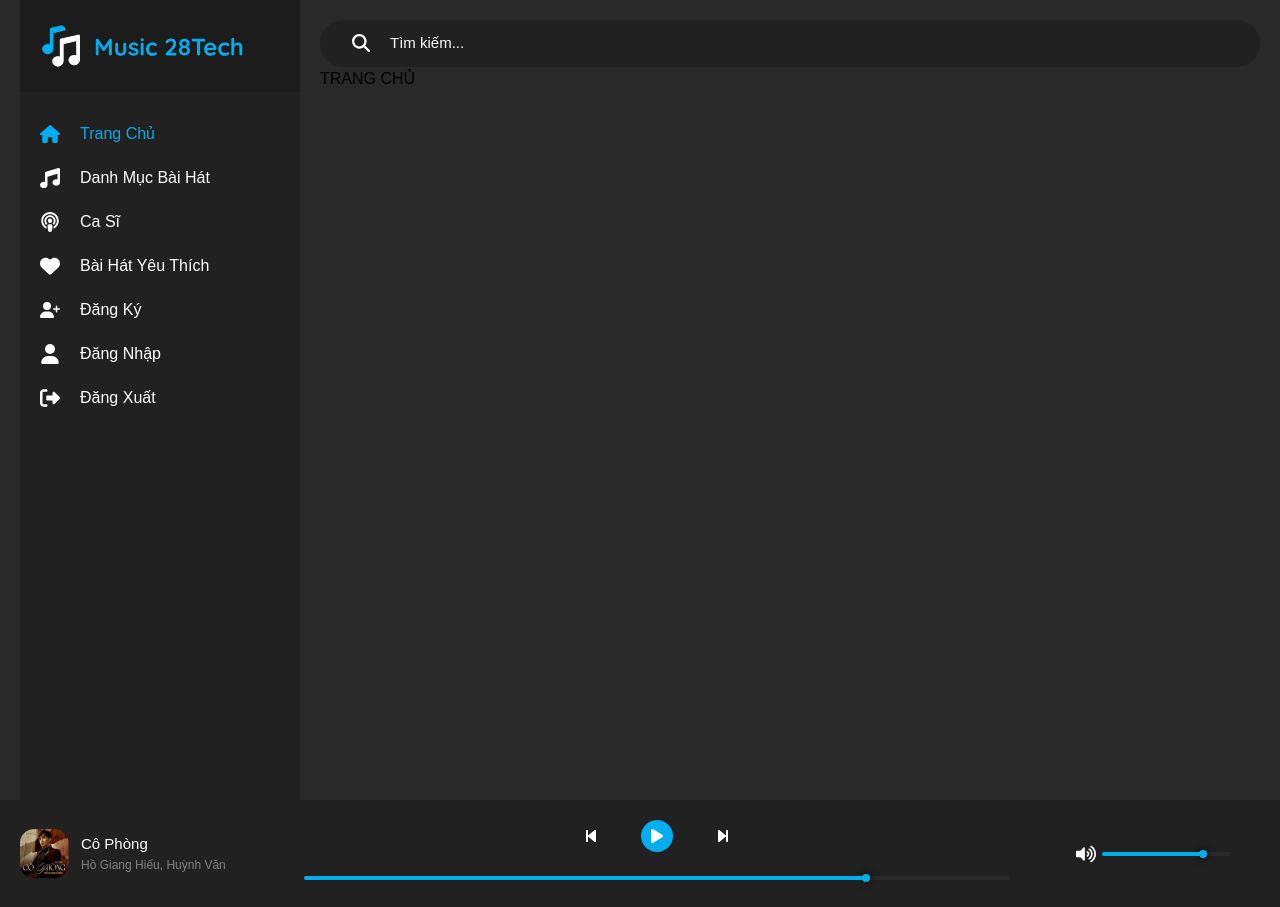
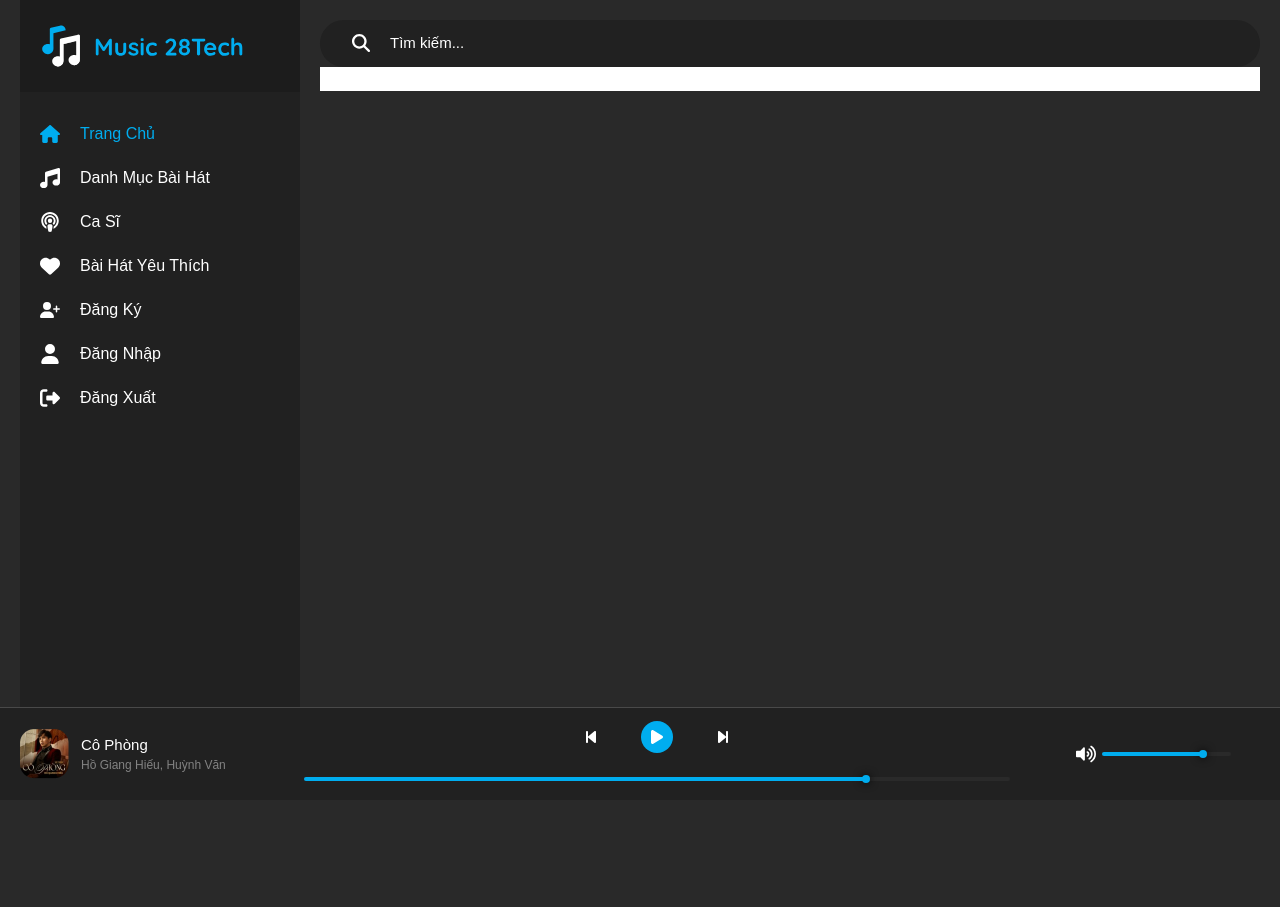
Before and after one commit to truonginit/project-front-end-music-app-cloud-nextjs, a Next.js app: page / in a window 1280 px wide. After the commit the page ends 800 px from the top, so only its background shows below. Built offline with nearby package versions, Linux system fonts and the light colour scheme.

Commit message:
Cập nhật Component Play

```diff
--- a/src/app/components/play/Play.tsx
+++ b/src/app/components/play/Play.tsx
@@ -7,7 +7,7 @@ export const Play = () => {
     return (
         <>
             <div
-                className="flex items-center justify-between py-[20px]"
+                className="flex items-center justify-between py-[12.4px]"
             > {/* wrap */}
                 <PlayControlBadge />
 
--- a/src/app/layout.tsx
+++ b/src/app/layout.tsx
@@ -12,14 +12,11 @@ export const metadata: Metadata = {
   description: "Ứng dụng nghe nhạc trực tuyến",
 };
 
-export default function RootLayout({
-  children,
-}: Readonly<{ children: React.ReactNode; }>) {
+export default function RootLayout({ children, }: Readonly<{ children: React.ReactNode; }>) {
   return (
     <html lang="vi" className="dark">
       <body className="dark:bg-darkModeBackground">
         <div className="container mx-auto"> {/* container */}
-
           {/* khối sider - search - nội dung chính */}
           <div className="flex"> {/* wrap */}
               <Sider/>  {/* sider */}
@@ -31,7 +28,7 @@ export default function RootLayout({
         </div>
 
         {/* khối phát nhạc */}
-        <div className="dark:bg-darkModePrimary">
+        <div className="dark:bg-darkModePrimary border-t-[1px] dark:border-darkModeBorder fixed bottom-0 w-full">
           <div className="container mx-auto">
             <Play /> {/* play music */}
           </div>
--- a/src/app/page.tsx
+++ b/src/app/page.tsx
@@ -9,7 +9,7 @@ export const metadata: Metadata = {
 export default function Home() {
   return (
     <>
-      <h1 className="dark:bg-darkModeBackground" >
+      <h1 className="dark:bg-white text-white" >
         TRANG CHỦ
       </h1>
     </>
--- a/tailwind.config.ts
+++ b/tailwind.config.ts
@@ -32,6 +32,8 @@ export default {
         darkModeText: '#FFFFFF',
         darkModeSubText: '#FFFFFF70',
 
+        darkModeBorder: '#494949',
+
         // light mode
         // lightModeBackground: '#FFFFFF',
         // lightModePrimary: '#212121',
```
